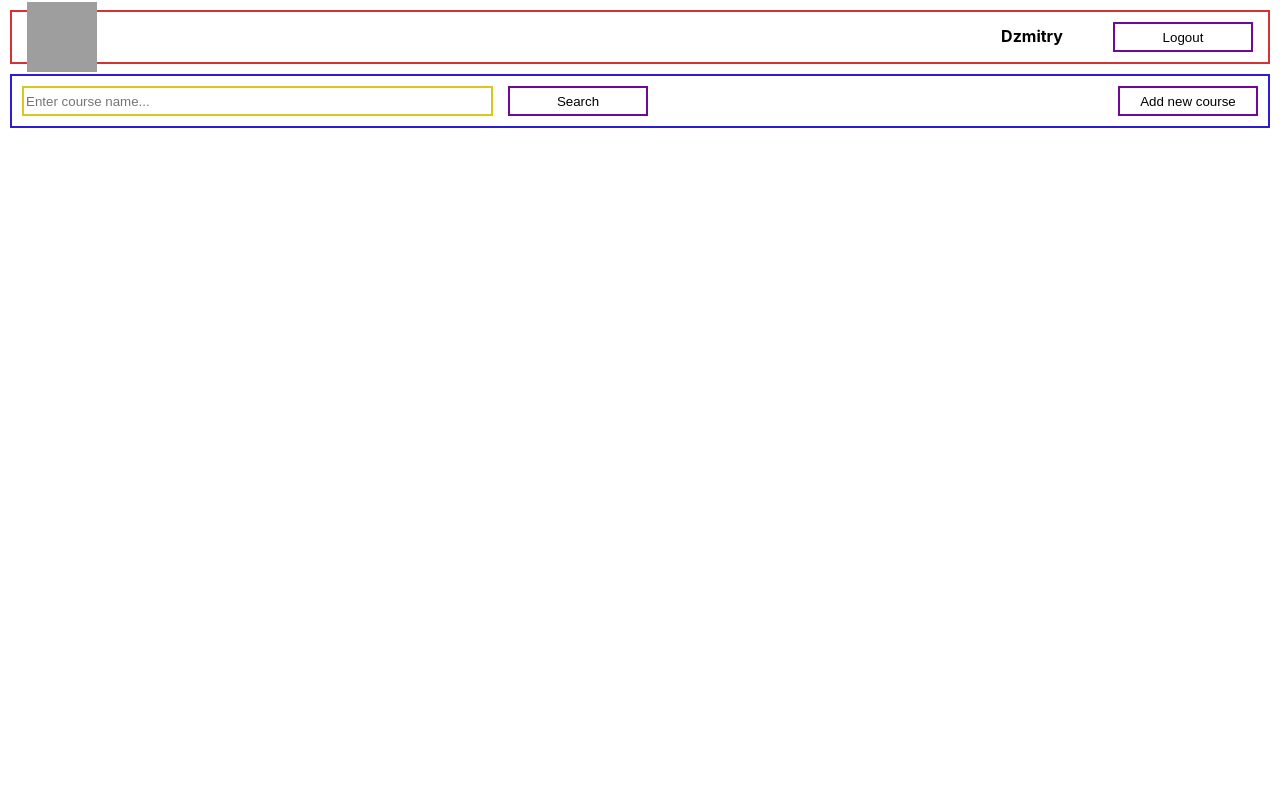
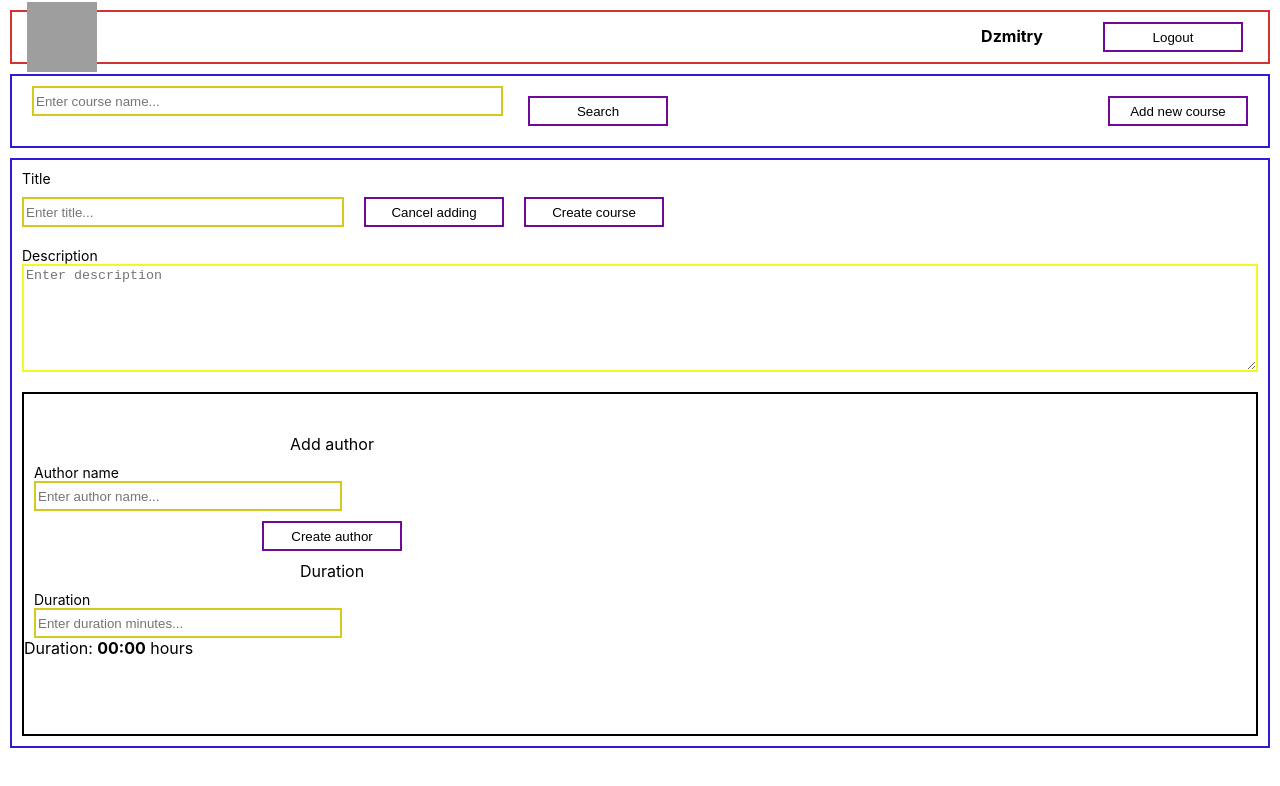
Before and after one commit to DmitryAstreiko/React-Fundamentals-10-Astreika, a React (Create React App) app in the folder courses-app/: page / in a window 1280 px wide. Shown: the top 786 px of the page. Built offline with nearby package versions, Linux system fonts and the light colour scheme; grey boxes are pictures that could not be loaded.

Commit message:
Add new Course - in progress

```diff
--- a/courses-app/src/App.css
+++ b/courses-app/src/App.css
@@ -52,6 +52,7 @@
   border: 2px solid #6f0997;
   height: 30px;
   width: 140px;
+  margin: 10px;
 }
 
 .CourseCardMain {
@@ -93,7 +94,7 @@
 .InputMain {
     display: flex;
     width: 50%;
-    margin: 0 15px 0 0;
+    margin: 0 15px 0 10px;
 }
 
 .InputSearch {
@@ -124,3 +125,72 @@
     margin: 10px 0 10px 0;
     width: 100%;
 }
+
+.AuthorItemMain {
+    display: flex;
+    flex-direction: row;
+    justify-content: space-between;
+}
+
+.CreateCourseMain {
+    display: flex;
+    flex-direction: column;
+    border: 2px solid #2e1bd6;
+    margin: 10px;
+}
+.InputCreateCourseName {
+    height: 24px;
+    border: 2px solid #d6c91b;
+    width: 25%;
+    margin: 10px;
+}
+
+.CreateCourseLabels {
+    margin: 10px 0 0 10px;
+    font-size: 14px;
+}
+
+.CreateCourseTextArea {
+    margin: 0 10px 10px 10px;
+    border: 2px solid #f3f723;
+    height: 100px;
+}
+
+.AddAuthorMain {
+    display: flex;
+    flex-direction: column;
+}
+
+.DurationMain {
+    display: flex;
+    flex-direction: column;
+}
+
+.CreateCourseLabelsParagraph {
+    font-size: 16px;
+    text-align: center;
+}
+
+.AuthorsMain {
+    display: flex;
+    flex-direction: row;
+    justify-content: space-between;
+    height: 300px;
+    border: 2px solid #000000;
+    margin: 10px;
+    padding: 40px 0 0 0;
+}
+
+.AuthorsAddAndDuration {
+    display: flex;
+    flex-direction: column;
+    width: 50%;
+    height: 50%;
+}
+
+.AuthorsListAndDelete {
+    display: flex;
+    flex-direction: column;
+    width: 50%;
+    height: 50%;
+}
--- a/courses-app/src/App.jsx
+++ b/courses-app/src/App.jsx
@@ -1,13 +1,14 @@
 import './App.css';
 import Header from './components/Header/Header';
 import Courses from './components/Courses/Courses';
-
+import CreateCourse from './components/CreateCourse/CreateCourse';
 
 function App(props) {
   return (
     <div>
           <Header />
           <Courses items={props.items} />
+          <CreateCourse />
     </div>
   );
 
--- a/courses-app/src/components/CreateCourse/CreateCourse.jsx
+++ b/courses-app/src/components/CreateCourse/CreateCourse.jsx
@@ -0,0 +1,22 @@
+import React from "react";
+import '../../App.css';
+import Button from '../../common/Button/Button';
+import Authors from './components/Authors/Authors';
+
+function CreateCourse(props) {
+    return (
+        <div className="CreateCourseMain">
+            <label className="CreateCourseLabels">Title</label>
+            <div>
+                <input className="InputCreateCourseName" id="inputCreateCourseName" placeholder="Enter title..." />
+                <Button buttonText="Cancel adding" />
+                <Button buttonText="Create course" />
+            </div>
+            <label className="CreateCourseLabels">Description</label>
+            <textarea className="CreateCourseTextArea" placeholder="Enter description"></textarea>
+            <Authors />
+        </div>
+    )
+}
+
+export default CreateCourse;
--- /dev/null
+++ b/courses-app/src/components/CreateCourse/components/AddAuthor/AddAuthor.jsx
@@ -0,0 +1,19 @@
+import React from "react";
+import '../../../../App.css';
+import Button from '../../../../common/Button/Button';
+import Input from '../../../../common/Input/Inpit';
+
+function AddAuthor(props) {
+    return (
+        <div className="AddAuthorMain">
+            <label className="CreateCourseLabelsParagraph" >Add author</label>
+            <label className="CreateCourseLabels">Author name</label>
+            <Input placeholderText="Enter author name..." />
+            <div style={{ textAlign: "center" }}>
+                <Button buttonText="Create author" />
+            </div>
+        </div>
+    )
+}
+
+export default AddAuthor;
--- /dev/null
+++ b/courses-app/src/components/CreateCourse/components/Authors/Authors.jsx
@@ -0,0 +1,20 @@
+import React from "react";
+import '../../../../App.css';
+import AddAuthor from '../AddAuthor/AddAuthor';
+import Duration from '../Duration/Duration';
+
+function Authors(props) {
+    return (
+        <div className="AuthorsMain">
+            <div className="AuthorsAddAndDuration">
+                <AddAuthor />
+                <Duration />
+            </div>
+            <div className="AuthorsListAndDelete" >
+
+            </div>
+        </div>
+    )
+}
+
+export default Authors;
--- /dev/null
+++ b/courses-app/src/components/CreateCourse/components/Duration/Duration.jsx
@@ -0,0 +1,16 @@
+import React from "react";
+import '../../../../App.css';
+import Input from '../../../../common/Input/Inpit';
+
+function Duration(props) {
+    return (
+        <div className="DurationMain">
+            <label className="CreateCourseLabelsParagraph">Duration</label>
+            <label className="CreateCourseLabels">Duration</label>
+            <Input placeholderText="Enter duration minutes..." />
+            <label>Duration: <b>00:00</b> hours</label>
+        </div>
+    )
+}
+
+export default Duration;
```
